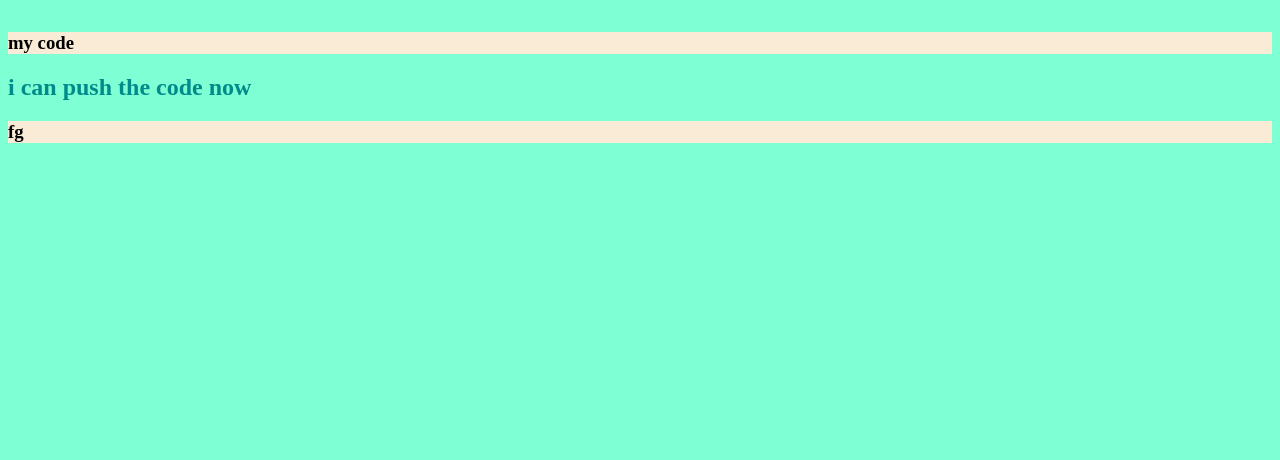
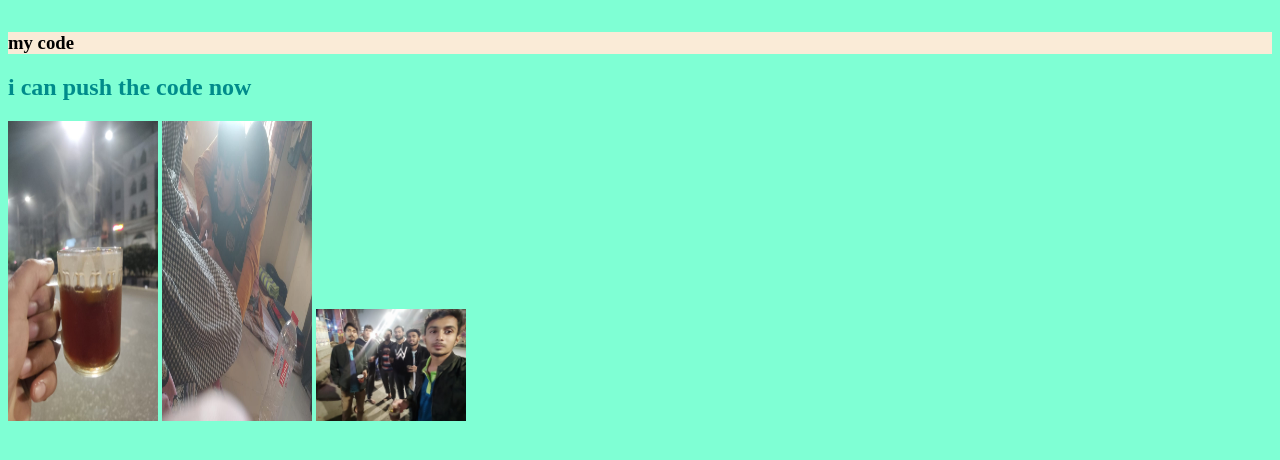
Before and after one commit to rajuahamed70/my-second-repo, a plain HTML site: page index.html in a window 1280 px wide. Drawn offline with Linux system fonts and the light colour scheme.

Commit message:
photo add

```diff
--- a/index.html
+++ b/index.html
@@ -13,6 +13,9 @@
      <h3>my code</h3>
     </p></h1>
     <h2>i can push the code now</h2>
-    <h3>fg</h3>
+    <h3></h3>
+    <img src="cha.png" height="300px" width="150px">
+    <img src="dipto.png" height="300px" width="150px" >
+    <img src="mass.jpg" hight="300px" width="150px">
 </body>
 </html>
```
Also changed, not shown: cha.png (added), dipto.png (added), mass.jpg (added).
